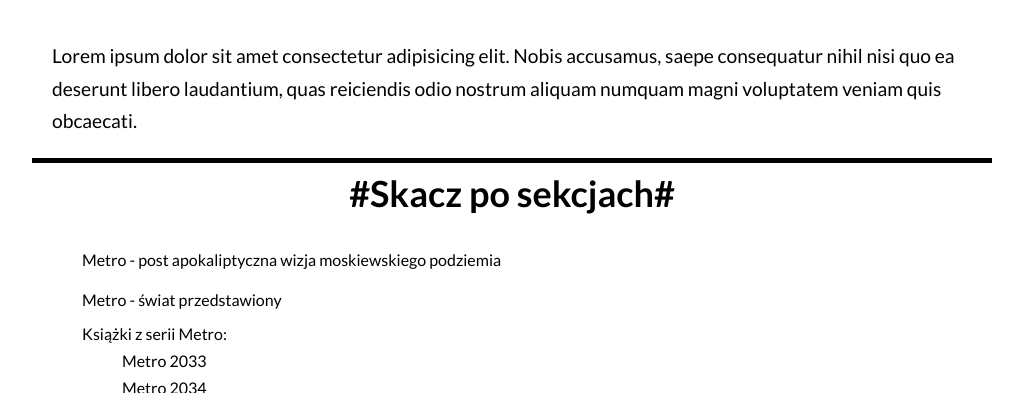
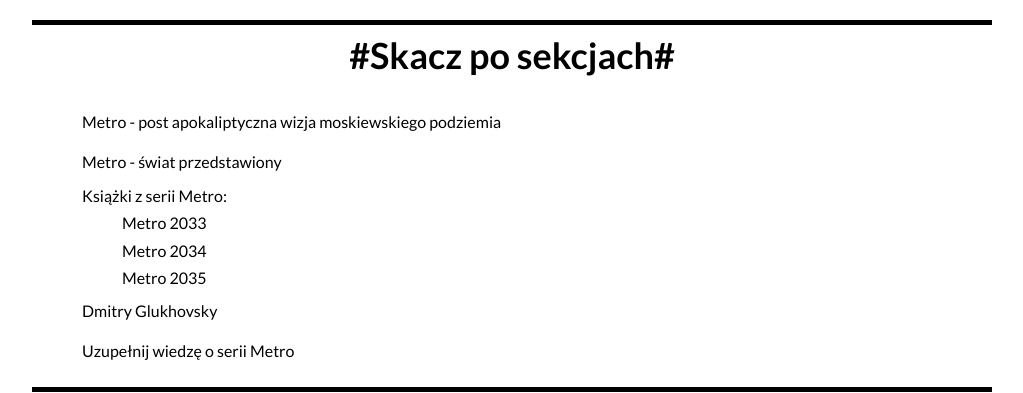
Before and after one commit to OskarWlaszczuk/homepage, a plain HTML site: page index.html in a window 1280 px wide. Shown: the top 393 px of the page, without its empty margins (128-1151 px from the left). Drawn offline with nearby package versions, Linux system fonts and the light colour scheme.

Commit message:
removed test paragraph

```diff
--- a/index.html
+++ b/index.html
@@ -19,10 +19,6 @@
 <body class="container">
 
     <main>
-        <p class="paragraph">Lorem ipsum dolor sit amet consectetur adipisicing elit. Nobis accusamus, saepe consequatur
-            nihil nisi quo ea
-            deserunt libero laudantium, quas reiciendis odio nostrum aliquam numquam magni voluptatem veniam quis
-            obcaecati.</p>
         <article>
             <nav class="navigation">
                 <header class="navigation__header">#Skacz po sekcjach#</header>
```
